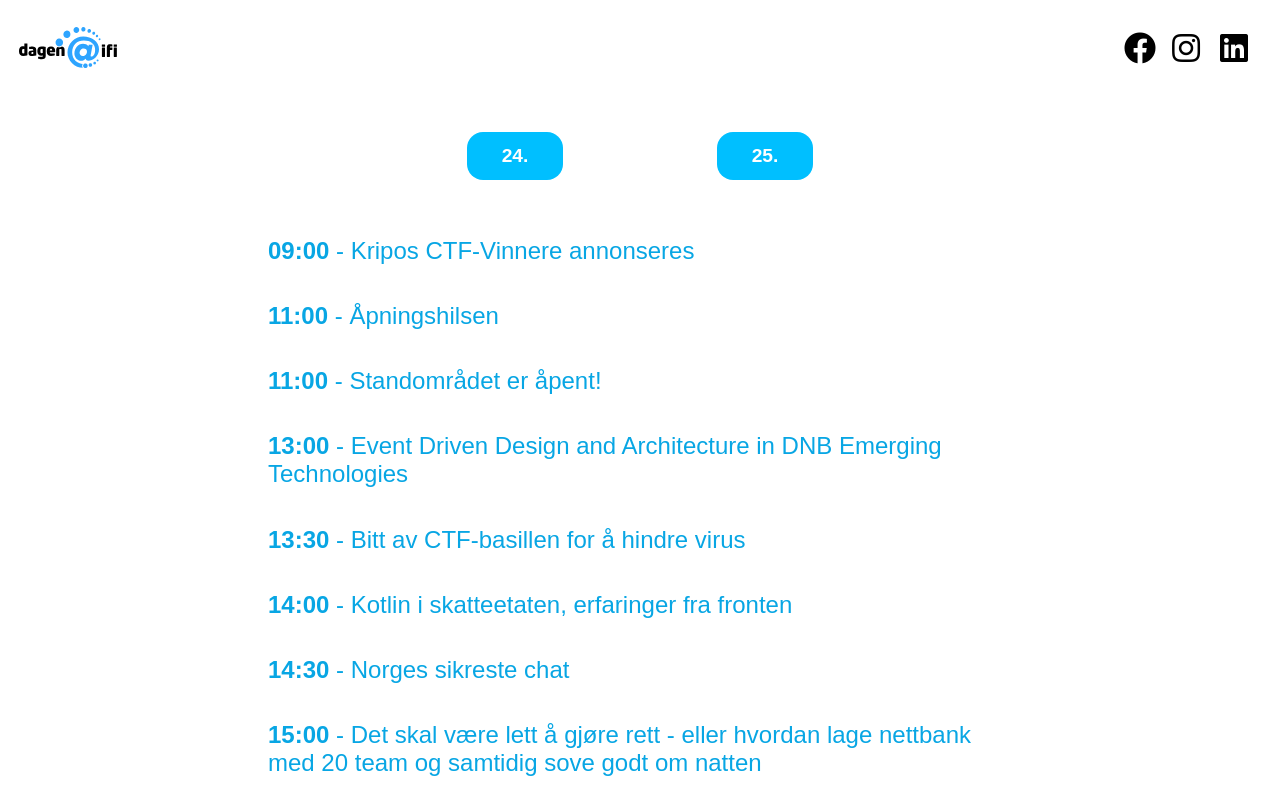
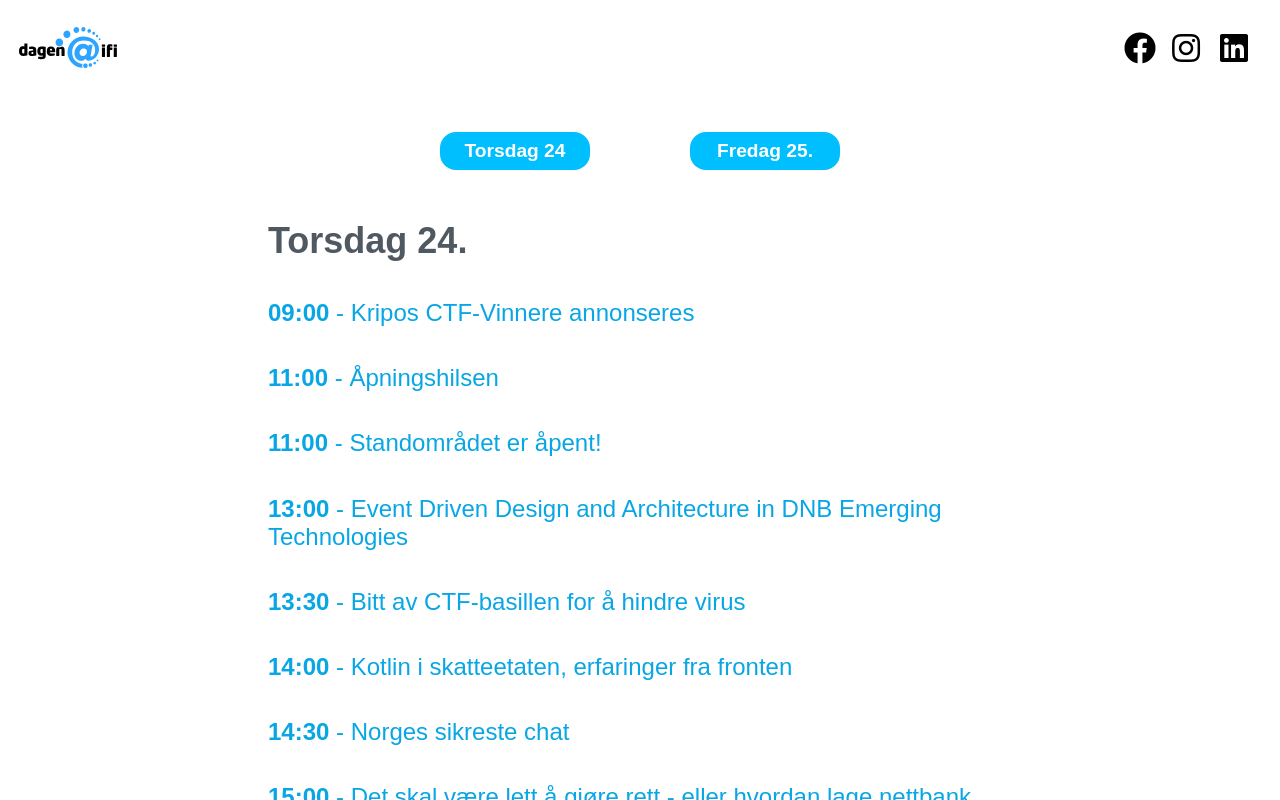
Before and after one commit to ifi-dagen/webpage, a React (Create React App) app: page /program in a window 1280 px wide. Built offline with nearby package versions, Linux system fonts and the light colour scheme.

Commit message:
Navn på dag i programfilter. -5minutter på hvert foredrag

```diff
--- a/src/data/program_info.js
+++ b/src/data/program_info.js
@@ -44,7 +44,6 @@ const program_info = [
 ]
 */
 
-
 const dag1 = 24; //24
 const dag2 = 25; //25
 const program_info =
@@ -88,7 +87,7 @@ const program_info =
 		id: 3,
     tittel:	"Event Driven Design and Architecture in DNB Emerging Technologies",
 		start: new Date(2020,8, dag1, 13,  0, 0,0),
-		slutt: new Date(2020,8, dag1, 13, 30, 0,0),
+		slutt: new Date(2020,8, dag1, 13, 25, 0,0),
 		foredragsholder: "DNB",
 		beskrivelse: "",
     link: "",
@@ -100,7 +99,7 @@ const program_info =
 		id: 4,
     tittel:	"Bitt av CTF-basillen for å hindre virus",
 		start: new Date(2020,8, dag1, 13, 30, 0,0),
-		slutt: new Date(2020,8, dag1, 14,  0, 0,0),
+		slutt: new Date(2020,8, dag1, 13, 55, 0,0),
 		foredragsholder: "Fremtind",
 		beskrivelse: "I Fremtind bygger vi på kompetanse og ressurser fra to ledende aktører i markedet; SpareBank 1 og DNB, som har gått sammen om å bygge et forsikringsselskap som skal kjennetegnes av digital innovasjon og fornyelse. Vi er allerede landets tredje største forsikringsselskap og har et av landets største inhouse teknologimiljø.\nMed potensielt 3 millioner kunder og 1500 rådgivere som daglig benytter løsningene våre, er sikkerhet i våre løsninger helt essensielt. Gjennom Capture the flag har våre utviklere lært mer om potensielle sikkerhetshull og hvor enkelt man kan hacke seg frem til et passord eller et keyboard.\nCapture the Flag er en praktisk læringsform som kan brukes for å øke kompetanse på sikker koding, informasjonssikkerhet eller sikkerhetstesting. Bli med og hør om noen av de største sikkerhetstrusslene vi ser, få eksempler på praktiske oppgaver og tips til hvordan du kan bli bitt av CTF-basillen.",
     link: "",
@@ -112,7 +111,7 @@ const program_info =
 		id: 5,
     tittel:	"Kotlin i skatteetaten, erfaringer fra fronten",
 		start: new Date(2020,8, dag1, 14,  0, 0,0),
-		slutt: new Date(2020,8, dag1, 14, 30, 0,0),
+		slutt: new Date(2020,8, dag1, 14, 25, 0,0),
 		foredragsholder: "Systek",
 		beskrivelse: "I skatteetaten har Kotlin blitt et offisielt språk som prosjektene kan benytte og i denne presentasjonen skal vi se nærmere på noen av disse. Vi skal blant annet se på bruken av Kotlin i forbindelse med Domain Specific Language (DSL), provisjonering av store miljøer og graphql. Presentasjonen avsluttes med en titt på nyttige language features i Kotlin som hjelper oss skrive bedre kode.",
     link: "",
@@ -124,7 +123,7 @@ const program_info =
 		id: 6,
     tittel:	"Norges sikreste chat",
 		start: new Date(2020,8, dag1, 14, 30, 0,0),
-		slutt: new Date(2020,8, dag1, 15,  0, 0,0),
+		slutt: new Date(2020,8, dag1, 14, 55, 0,0),
 		foredragsholder: "FFI",
 		beskrivelse: "To av årets sommerstudenter ved FFI (derav en fra UiO) programmerte en mikrokontroller til å utføre kryptografi som er sikker mot kvantedatamaskiner. Etter å ha utvekslet nøkler kan man sende meldinger fram og tilbake mellom dingsene. Foredraget forklarer hvorfor dette høyaktuelle temaet er viktig, fulgt av en rask demonstrasjon.",
     link: "",
@@ -136,7 +135,7 @@ const program_info =
 		id: 7,
     tittel:	"Det skal være lett å gjøre rett - eller hvordan lage nettbank med 20 team og samtidig sove godt om natten",
 		start: new Date(2020,8, dag1, 15,  0, 0,0),
-		slutt: new Date(2020,8, dag1, 15, 30, 0,0),
+		slutt: new Date(2020,8, dag1, 15, 25, 0,0),
 		foredragsholder: "SpareBank 1 Utvikling",
 		beskrivelse: "Kom og hør hvordan noen få byggescript vi lagde i 2013, har hjulpet oss på reisen fra tre til over 20 team og utviklet seg til å bli en av bærebjelkene for kontinuerlig teknologiutvikling og forbedring i SpareBank 1.",
     link: "",
@@ -148,7 +147,7 @@ const program_info =
 		id: 8,
     tittel:	"Mixed reality og Hololens2 til... inspeksjon av fisk??",
 		start: new Date(2020,8, dag1, 15, 30, 0,0),
-		slutt: new Date(2020,8, dag1, 16,  0, 0,0),
+		slutt: new Date(2020,8, dag1, 15, 55, 0,0),
 		foredragsholder: "Sopra Steria",
 		beskrivelse: "I disse koronatider har enkelte norske fiskeselskaper problemer med å få solgt fisken sin til viktige markeder i Asia, fordi kvalitetsinspektører ikke kan reise inn til Norge. I dette foredraget får du høre hvordan Sopra Steria tar i bruk Hololens2 og den nyeste mixed reality-teknologien for å løse problemet. Med hologrammer i tillegg til lyd og bilde kan inspektører i Asia få gjort jobben sin ved å la kollegaer i Norge bli deres utvidede øyne, ører og hender.",
     link: "",
@@ -160,7 +159,7 @@ const program_info =
 		id: 9,
     tittel:	"Pull Requests: Merge With Your Team",
 		start: new Date(2020,8, dag1, 16,  0, 0,0),
-		slutt: new Date(2020,8, dag1, 16, 30, 0,0),
+		slutt: new Date(2020,8, dag1, 16, 25, 0,0),
 		foredragsholder: "Itera",
 		beskrivelse: "Pull Requests: Merge With Your Team\nWorking as developers in teams, we continuously submit our code to be scrutinized by our peers. With written language being fragile and easy to misunderstand, pull requests can quickly become a breeding ground for demotivation and resentment. Ideally, pull requests should be the exact opposite: a place for us to give our peers praise for their good work, encourage learning, and ultimately make sure that the code produced has the entire team behind it.\nIn this talk, I’ll be talking about the psychology of giving and receiving critique, and how we can shape the language we use (specifically in regards to pull requests) to cultivate an environment in which we thrive as developers.\nThe only precondition for attending this talk is knowing what a pull request is. My hope is that after attending this talk you will be itching to submit your next pull request and also delight your fellow teammates with wonderful code reviews.",
     link: "",
@@ -172,7 +171,7 @@ const program_info =
 		id: 10,
     tittel:	"Quantum Promise: Solving the worlds hardest problems?",
 		start: new Date(2020,8, dag1, 16, 30, 0,0),
-		slutt: new Date(2020,8, dag1, 17,  0, 0,0),
+		slutt: new Date(2020,8, dag1, 16, 55, 0,0),
 		foredragsholder: "Accenture",
 		beskrivelse: "Quantum Computing har allerede begynt å vise potensiale for å bli en 'game changer' i måten vi løser noen av verdens vanskeligste problemer. I dette foredraget skal jeg fortelle hvordan vi i Accenture jobbet sammen med BMW for å løse et av deres største optimaliseringseringsproblemer hos deres fabrikkroboter ved å bruke Quantumteknologi.",
     link: "",
@@ -256,7 +255,7 @@ const program_info =
 		id: 17,
     tittel:	"Digitalisering av maritime operasjoner med fokus på miljø og teknologi",
 		start: new Date(2020,8,dag2,13, 0,0,0),
-		slutt: new Date(2020,8,dag2,13,30,0,0),
+		slutt: new Date(2020,8,dag2,13,25,0,0),
 		foredragsholder: "DNV GL",
 		beskrivelse: "I denne presentasjonen vil vi i Veracity, en start-in i DNV GL ('Det norske Veritas'), fortelle om den digitale plattformen vi har utviklet og hvordan vi jobber sammen med bedriftskunder for å løse morgendagens utfordringer på miljø, sikkerhet og teknologi. \nDu får lære om hvordan vi tilfører innovasjon og nytekning til en tradisjonell industri og hvordan vi bruker IoT løsninger til å skape verdi for kunden.\nVi vil også snakke om hvordan vi organiserer autonome team i Veracity, og oppnår suksee i kundesamarbeidet.",
     link: "",
@@ -268,7 +267,7 @@ const program_info =
 		id: 18,
     tittel:	"Jesper fikser jernbanen med Azure IoT og hjemmesnekret elektronikk",
 		start: new Date(2020,8,dag2,13,30,0,0),
-		slutt: new Date(2020,8,dag2,14, 0,0,0),
+		slutt: new Date(2020,8,dag2,13,55,0,0),
 		foredragsholder: "Bouvet",
 		beskrivelse: "20 minutter er alt for kort tid for å dekke disse to teamene, men jeg skal prøve å gi dere en innblikk i hvordan det er å jobbe som IoT-konsulent i 2020.",
     link: "",
@@ -280,7 +279,7 @@ const program_info =
 		id: 19,
     tittel:	"En motiverende introduksjon til UU",
 		start: new Date(2020,8,dag2,14, 0,0,0),
-		slutt: new Date(2020,8,dag2,14,30,0,0),
+		slutt: new Date(2020,8,dag2,14,25,0,0),
 		foredragsholder: "BEKK",
 		beskrivelse: "Trenger du en introduksjon til universell utforming, eller har du kanskje jobbet med UU og aldri fått helt grepet på det? Kanskje lurer du på hvorfor staten trer slike skrivebordsregler ned over hodet på oss?",
     link: "",
@@ -292,7 +291,7 @@ const program_info =
 		id: 20,
     tittel:	"Hvordan unngå å havne på forsida av VG",
 		start: new Date(2020,8,dag2,14,30,0,0),
-		slutt: new Date(2020,8,dag2,15, 0,0,0),
+		slutt: new Date(2020,8,dag2,14,55,0,0),
 		foredragsholder: "KANTEGA",
 		beskrivelse: "Tenk deg at du kommer inn i et team som har tilgang på folks ekte persondata. Du har selvfølgelig hørt om GDPR og vet at disse dataene ikke må komme på avveie. Men hvilket ansvar har akkurat du for å sørge for at det ikke skjer? Hva må du huske på for å unngå å havne på forsida til VG? Denne presentasjonen gir en oversikt over ditt ansvar relatert til sikkerhet og andre aspekter, og den gir en del konkrete tips og råd om hva du bør gjøre.",
     link: "",
@@ -304,7 +303,7 @@ const program_info =
 		id: 21,
     tittel:	"Hvordan designe produkter som ruler verden",
 		start: new Date(2020,8,dag2,15, 0,0,0),
-		slutt: new Date(2020,8,dag2,15,30,0,0),
+		slutt: new Date(2020,8,dag2,15,25,0,0),
 		foredragsholder: "Iterate",
 		beskrivelse: "Når vi ønsker å bli gode på innovasjon og produktutvikling lærer vi mye om markedseksperimentering, brukerreise, interaksjonsdesign, visuelt design og enkle forretningsmodeller (som f.eks SaaS). Men de virkelig store produktene gjør mer enn dette. De bygger inn mekanismer som får produktet inn i hyperrask vekst, som over tid gir stor utbredelse og en solid, langvarig global markedsposisjon. Vi ser nærmere på 'the secret sauce', som tar oss fra produkt med høy brukerverdi, til teknologiselskap med global utbredelse.",
     link: "",
@@ -316,7 +315,7 @@ const program_info =
 		id: 22,
     tittel:	"Bildegjennkjenning med dyp læring",
 		start: new Date(2020,8,dag2,15,30,0,0),
-		slutt: new Date(2020,8,dag2,16, 0,0,0),
+		slutt: new Date(2020,8,dag2,15,55,0,0),
 		foredragsholder: "Norsk Regnesentral",
 		beskrivelse: "Dyp læring er den viktigste metoden bak det vi kaller kunstig intelligens. Hva er dyp læring? Hvordan virker denne teknologien og hva kan man få til ved å bruke dette til bildegjenkjenning?",
     link: "",
@@ -328,7 +327,7 @@ const program_info =
 		id: 23,
     tittel:	"Hvordan maskinlæring kan brukes til å sikre finansieringen av velferdssamfunnet",
 		start: new Date(2020,8,dag2,16, 0,0,0),
-		slutt: new Date(2020,8,dag2,16,30,0,0),
+		slutt: new Date(2020,8,dag2,16,25,0,0),
 		foredragsholder: "Skatteetaten",
 		beskrivelse: "I Skatteetaten jobber vi med alt fra å kreve inn skatter og avgifter til å ha ansvaret for et oppdatert folkeregister. Som et av Norges største IT-miljøer liker vi å ligge i front når det kommer til ny teknologi – det til tross våre statlige gener!\n\nVi ønsker å gi dere en introduksjon til hvordan vi i Skatteetaten bruker maskinlæring til å gjøre det så enkelt som mulig å gjøre rett, og til å sikre finansiering av velferdssamfunnet.",
     link: "",
@@ -340,7 +339,7 @@ const program_info =
 		id: 24,
     tittel:	"Smittestopp: apputvikling i koronaens tidsalder",
 		start: new Date(2020,8,dag2,16,30,0,0),
-		slutt: new Date(2020,8,dag2,17, 0,0,0),
+		slutt: new Date(2020,8,dag2,16,55,0,0),
 		foredragsholder: "Simula",
 		beskrivelse: "Kyrre Lekve, Deputy Managing Director ved Simula Research Laboratory, forteller om utviklingen av Smittestopp-appen. Han vil blant annet snakke om tekniske utfordringer og løsninger, forskjellen på kontaktsporing mellom individer og sporing av epidemien på samfunnsnivå, samt hensyn til personvern.\nForedraget vil være av interesse for både bachelor- og masterstudenter, der både tekniske og samfunnsmessige aspekter blir belyst.",
     link: "",
@@ -365,7 +364,7 @@ const program_info =
 		id: 26,
     tittel:	"De store teknologibedriftenes hemmelige verktøykasse",
 		start: new Date(2020,8,dag2,15, 0,0,0),
-		slutt: new Date(2020,8,dag2,15,30,0,0),
+		slutt: new Date(2020,8,dag2,15,25,0,0),
 		foredragsholder: "DNB",
 		beskrivelse: "Vanligvis består et team av 6 - 10 personer. Hvordan lager man da én nettside når man er flere hundre utviklere? Vi tar en titt i verktøykassa til de største bedriftene, og ser på hvordan arkitekturen kan se ut, hvordan de jobber og hva slags verktøy de bruker. Kort sagt, hvordan de får alt til å henge sammen, og hvordan vi har valgt å løse det i DNB.",
     link: "",
--- a/src/pages/program/Program.js
+++ b/src/pages/program/Program.js
@@ -5,10 +5,7 @@ import ProgramStatus from '../../components/ProgramStatus.js';
 import program_info from '../../data/program_info.js';
 import {dateStrings} from '../../data/time.js'
 
-class Program extends Component {
-  state = { dag: "2020-08-20", filterDag:dateStrings.dag1 ,currentEvent: 0}
-
-  dateString =(d) => {
+const dateString =(d) => {
     let month = '' + (d.getMonth()); //8 = September, 9=oktober
     let day = '' + d.getDate();
     let year = d.getFullYear();
@@ -20,52 +17,56 @@ class Program extends Component {
     return [year, month, day].join('-');
 }
 
-  klokkeslett = (date) => {
+const klokkeslett = (date) => {
   return (date.getHours()< 10 ? ("0" + date.getHours()) : date.getHours())+":"+(date.getMinutes()< 10 ? ("0" + date.getMinutes()) : date.getMinutes())
 }
 
+const formatedText = (text) => {
+  return text.split("\n").map((item, index) => {return (<p key={index} >{item}</p>)})
+}
+
+class Program extends Component {
+  state = { dag: "2020-08-20", filterDag:dateStrings.dag1 ,currentEvent: 0}
+
   programfilter = () => {
     return (<div className="programfilter">
-      <FilterButton  onClick={() => {this.setState({filterDag: dateStrings.dag1})}}>24.</FilterButton>
-      <FilterButton  onClick={() => {this.setState({filterDag: dateStrings.dag2})}}>25.</FilterButton>
+      <FilterButton  onClick={() => {this.setState({filterDag: dateStrings.dag1})}}>Torsdag 24</FilterButton>
+      <FilterButton  onClick={() => {this.setState({filterDag: dateStrings.dag2})}}>Fredag 25.</FilterButton>
     </div>)
   }
 
   //lag liste av eventer
   hendelser = (dag) => {
-    const filtered_events = program_info.filter((item) => {return this.dateString(item.start)===this.state.filterDag})
+    const filtered_events = program_info.filter((item) => {return dateString(item.start)===this.state.filterDag})
 
     return (
       <div className="Programinnhold">
+        <h2>{this.state.filterDag===dateStrings.dag1? "Torsdag 24.": "Fredag 25."}</h2>
         {filtered_events.map((hendinger, index) => {
           //differansier på foredrag og alt annet.
           //Ide: grå ut alt som har skjedd allerede
           const event_id="#"+hendinger.id;
           return (
             <div className="event-detail" key={index}>
-              <a className="programLink" href={event_id}><strong className="starttid">{this.klokkeslett(hendinger.start)}</strong> - {hendinger.tittel}</a>
+              <a className="programLink" href={event_id}><strong className="starttid">{klokkeslett(hendinger.start)}</strong> - {hendinger.tittel}</a>
             </div>)})}
       </div>)
-  }
-
-  formatedText = (text) => {
-    return text.split("\n").map((item, index) => {return (<p key={index} >{item}</p>)})
   }
 
   detaljertekort = (dag) => {
     return (<div>
       {program_info.map((hendinger, index) => {
-        return (<div className="hending-beholder" id={hendinger.id} key={index}>
-          <div className="hendingBilde-beholder">
-            {hendinger.bilde && <img className="hendingBilde" src={require("../../img/"+hendinger.bilde)} alt={hendinger.alt_tekst}/>}
-          </div>
-          <div className="hendingInfo-beholder">
+        return (<HendingBeholder id={hendinger.id} key={index}>
+          <HendingsBilde>
+            {hendinger.bilde && <img src={require("../../img/"+hendinger.bilde)} alt={hendinger.alt_tekst}/>}
+          </HendingsBilde>
+          <HendingInfo>
             <h3>{hendinger.tittel}</h3>
-            <h6>{this.klokkeslett(hendinger.start)}-{this.klokkeslett(hendinger.slutt)}</h6>
+            <h6>{klokkeslett(hendinger.start)}-{klokkeslett(hendinger.slutt)}</h6>
             {hendinger.link===""? <h4>Link kommer!</h4> :<h4><a href={hendinger.link}>delta her!</a></h4>}
-            <div>{this.formatedText(hendinger.beskrivelse)}</div>
-          </div>
-        </div>)
+            <div>{formatedText(hendinger.beskrivelse)}</div>
+          </HendingInfo>
+        </HendingBeholder>)
       })}
     </div>)
   }
@@ -88,9 +89,9 @@ class Program extends Component {
           {this.programfilter()}
           {this.hendelser(this.state.filterDag)}
         </div>
-        <div className="detaljert-program">
+        <DetaljertProgram>
           {this.detaljertekort(this.state.filterDag)}
-        </div>
+        </DetaljertProgram>
       </div>
     );
   }
@@ -99,7 +100,8 @@ class Program extends Component {
 const FilterButton = styled.button`
   text-align: center;
   background-color: deepskyblue;
-  padding: .8rem;
+  width:150px;
+  padding: .5rem;
   color: white;
   text-decoration: none;
   font-weight: bold;
@@ -110,11 +112,70 @@ const FilterButton = styled.button`
 
   :hover {
     background-color: dodgerblue;
-    transform: scale(1, 1.1);
-    -webkit-transform: scale(1, 1.1);
-    box-shadow: 0px 1px 0px 0px;
   }
 `
 
+const DetaljertProgram = styled.div`
+  background: #F5F5F5;
+  border: solid 1px #F5F5F5;
+  border-radius: 1rem;
+  margin: 0.5rem;
+`
+
+const HendingBeholder = styled.div`
+  display: flex;
+  flex-direction: row;
+  text-align: left;
+  background: white;
+  border: solid 1px white;
+  border-radius: 1rem;
+  margin: 1rem;
+
+  @media (max-width: 767.98px) {
+    display: flex;
+    flex-direction: row;
+    text-align: left;
+
+    :focus{
+      display: flex;
+      flex-direction: row;
+      text-align: left;
+      color: orange;
+    }
+
+    :active{
+      display: flex;
+      flex-direction: row;
+      text-align: left;
+      color: orange;
+    }
+  }
+`
+
+const HendingsBilde = styled.div`
+  align-self: center;
+  width: 100%;
+
+  img{
+      width: 100%;
+      padding: 0 1rem;
+      height: auto;
+  }
+  @media (max-width: 767.98px) {
+    display:none;
+  }
+`
+
+const HendingInfo = styled.div`
+  width: 100%;
+  padding: 5%;
+  h3{
+    margin-block-end: 0.5em;
+  }
+  h6{
+    margin-block-start: 0;
+    margin-block-end: 0;
+  }
+`
 
 export default Program;
```
Also changed, not shown: src/pages/program/program.css (+0 -66 lines). Lines whose indentation alone changed are shown as unchanged.
